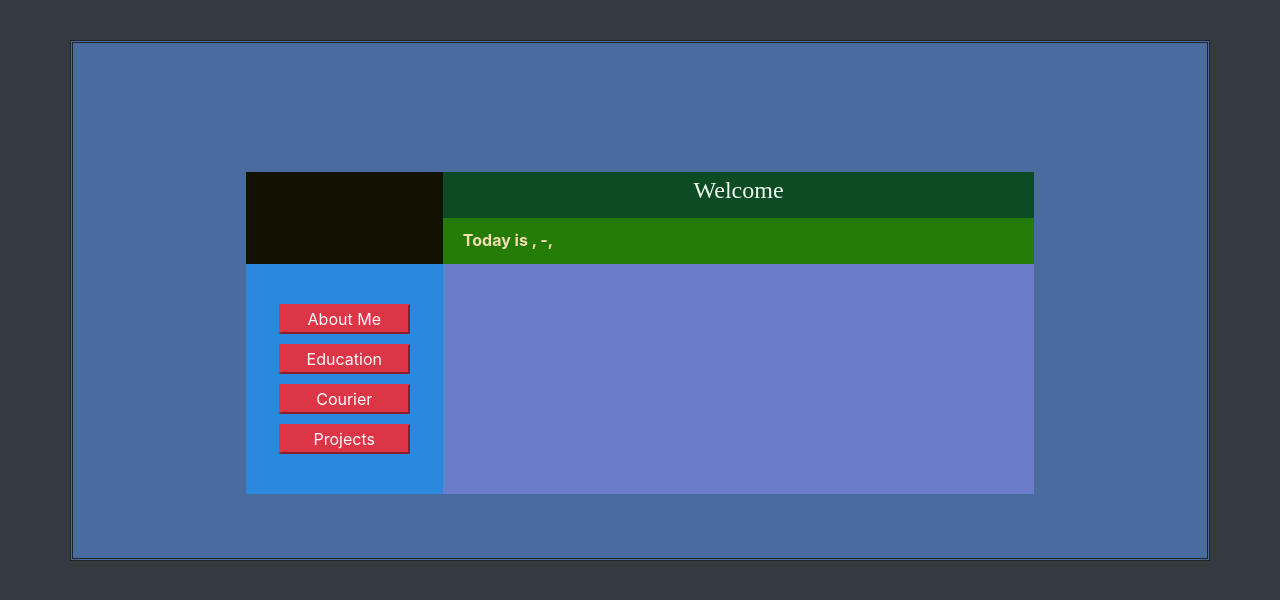
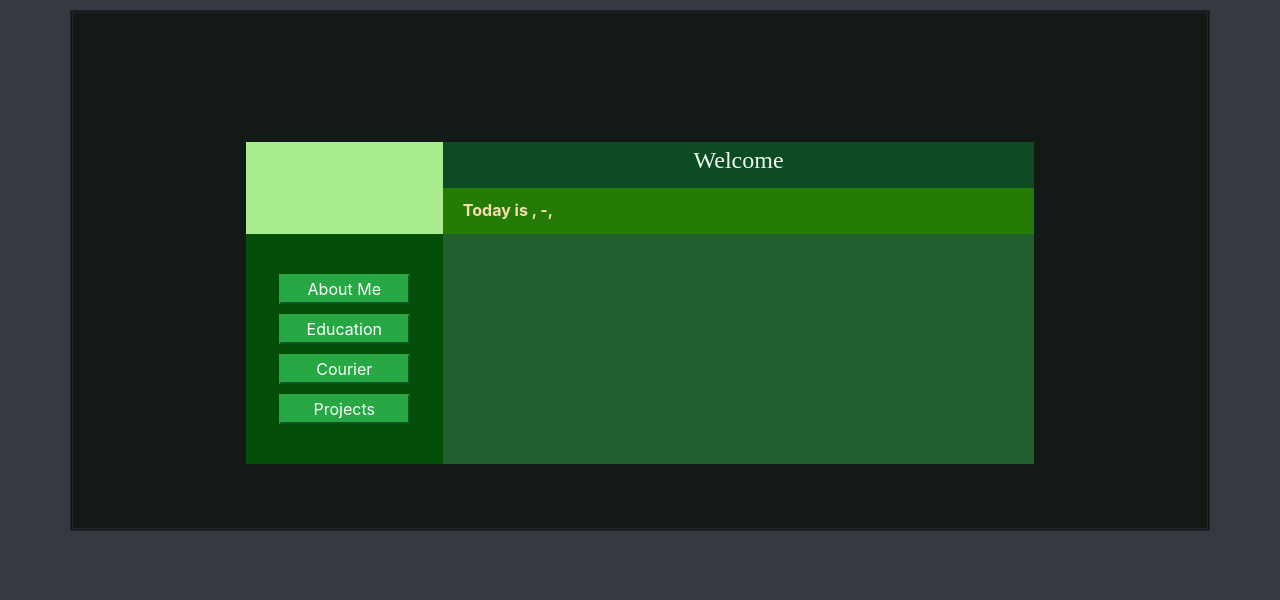
Before and after one commit to kambehba/kamparsen-site, an Angular app: page / in a window 1280 px wide. Shown: the top 600 px of the page. Built offline with nearby package versions, Linux system fonts and the light colour scheme; no server answers.

Commit message:
added some more styling

```diff
--- a/src/app/app.component.css
+++ b/src/app/app.component.css
@@ -4,8 +4,8 @@
     grid-template-rows: 2fr 5fr 1fr;
     grid-template-columns: 1fr 5fr 1fr;
     border-style: double;
-    margin-top: 40px;
-    background: rgb(74, 107, 158);
+    margin-top: 10px;
+    background: rgba(15, 20, 14, 0.863);
 }
 
 .mainDiv{
@@ -21,7 +21,7 @@
 .photoDiv{
     grid-row: 1;
     grid-column: 1;
-    background: rgb(19, 18, 2);
+    background: rgb(169, 235, 143);
 
 }
 
@@ -66,12 +66,19 @@
 .menuDiv{
     grid-row: 2;
     grid-column: 1;
-    background:rgba(43, 138, 228, 0.925);
+    background:rgba(3, 83, 7, 0.925);
 
     display: grid;
     grid-template-rows: 1fr 1fr 1fr 1fr 1fr 1fr;
     grid-template-columns: 1fr 4fr 1fr;
     grid-row-gap: 10px;
+}
+
+.contentDiv{
+    grid-row: 2;
+    grid-column: 2;
+    background: rgb(34, 95, 47);
+
 }
 
 .b1{
@@ -93,10 +100,3 @@
     grid-row: 5;
     grid-column: 2;
 }
-
-.contentDiv{
-    grid-row: 2;
-    grid-column: 2;
-    background: rgb(107, 124, 202);
-
-}
--- a/src/app/app.component.html
+++ b/src/app/app.component.html
@@ -16,10 +16,10 @@
       </div>
 
       <div class="menuDiv">
-          <button class="b1 btn-danger">About Me</button>
-          <button class="b2 btn-danger">Education</button>
-          <button class="b3 btn-danger">Courier</button>
-          <button class="b4 btn-danger">Projects</button>
+          <button class="b1 btn-success">About Me</button>
+          <button class="b2 btn-success">Education</button>
+          <button class="b3 btn-success">Courier</button>
+          <button class="b4 btn-success">Projects</button>
       </div>
 
       <div class="contentDiv">
```
